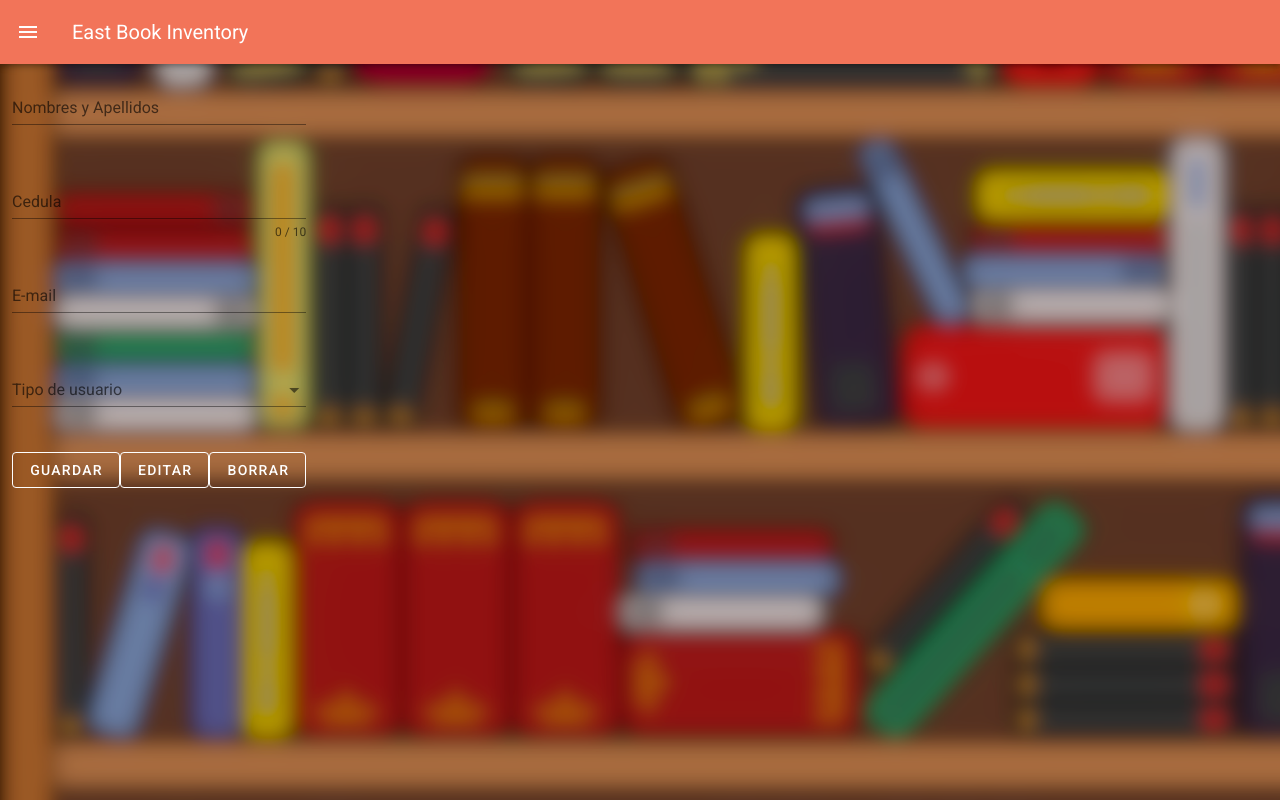
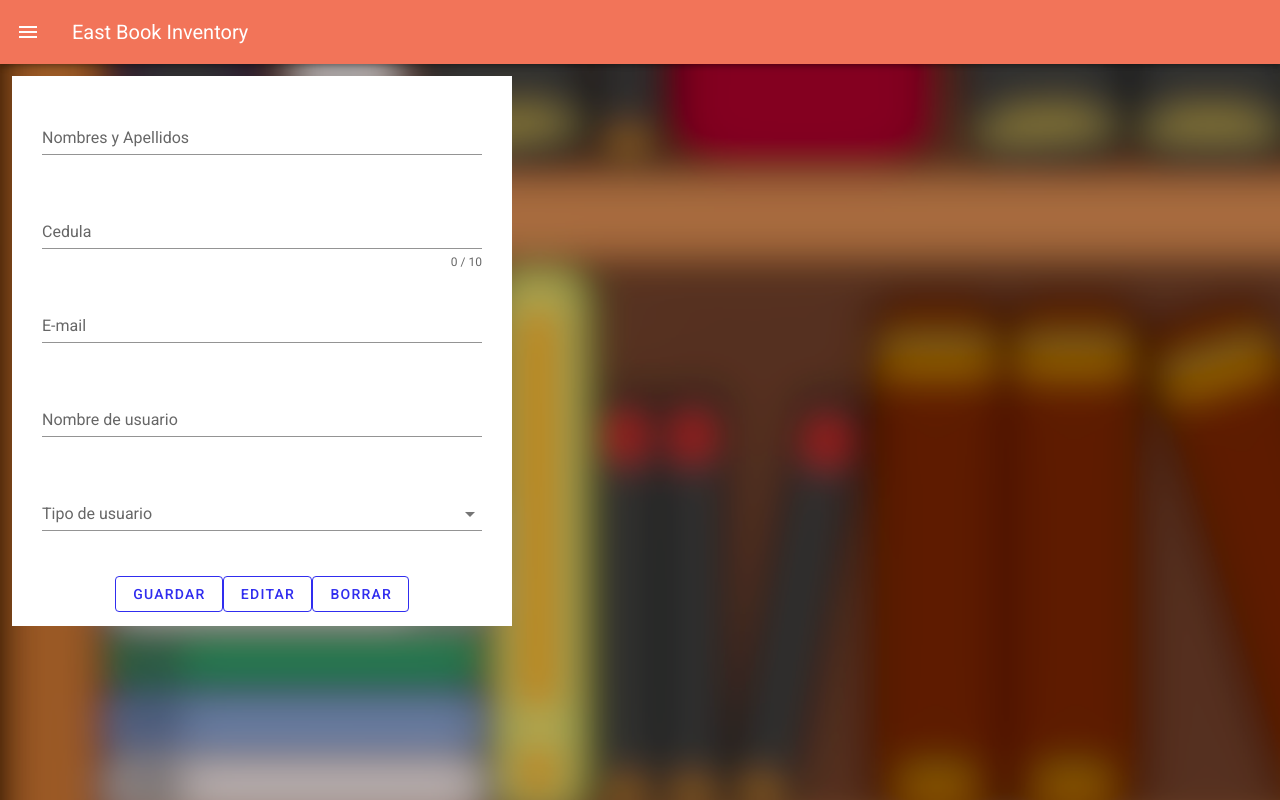
Before and after one commit to johanromero5879/ebi-frontend, a Vue app: page /home/panel in a window 1280 px wide. Shown: the top 800 px of the page. Built offline with nearby package versions, Linux system fonts and the light colour scheme.

Commit message:
toqueteando el formulario

```diff
--- a/src/views/Panel.vue
+++ b/src/views/Panel.vue
@@ -7,6 +7,7 @@
 
 <template>
   <div class="contenedorPanel">
+    <div class="formPanel">
 
         <div align="center">
             <v-text-field
@@ -14,7 +15,7 @@
             :rules="Reglasnya"
             label="Nombres y Apellidos"
             required
-            color=#FFCC80
+            color=#FFFFFF
           ></v-text-field>
 
             <br>
@@ -38,28 +39,37 @@
 
           <br>
 
+          <v-text-field
+            v-model="Nombreusuario"
+            :rules="Reglasusuario"
+            label="Nombre de usuario"
+            required
+          ></v-text-field>
+
+          <br>
+
         <v-select
           :items="items"
           label="Tipo de usuario"
         ></v-select>
         <br>
-        <v-btn color="#FFFFFF" outlined
+        <v-btn color="#302def" outlined
             >
               Guardar
             </v-btn>
 
-            <v-btn color="#FFFFFF" outlined
+            <v-btn color="#302def" outlined
             >
               Editar
             </v-btn>
 
-            <v-btn color="#FFFFFF" outlined
+            <v-btn color="#302def" outlined
             >
               Borrar
             </v-btn>
           </div>
 
-
+      </div>
   </div>
 </template>
 
@@ -69,18 +79,18 @@
   background-color: white;
   opacity: 1 !important;
   width: 500px;
-  height: 400px;
+  height: 550px;
   padding: 30px;
 }
 .contenedorPanel {
-  min-height: 100vh;
+  min-height: 200vh;
   box-sizing: border-box;
   background: transparent;
   background-size: cover;
   background-position: center;
   display: flex;
-  justify-content: top;
-  align-items: top;
+  justify-content: top ;
+  align-items: top ;
 }
 
 @media screen and (max-width: 500px) {
@@ -104,7 +114,10 @@
         v => !!v || 'Campo Obligatorio',
         v => v.length <= 10 || 'Cedula no valida',
       ],
-
+      Nombreusuario: '',
+      Reglasusuario: [
+        v => !!v || 'Campo Obligatorio',
+      ],
       email: '',
       emailRules: [
         v => !!v || 'E-mail is required',
```
